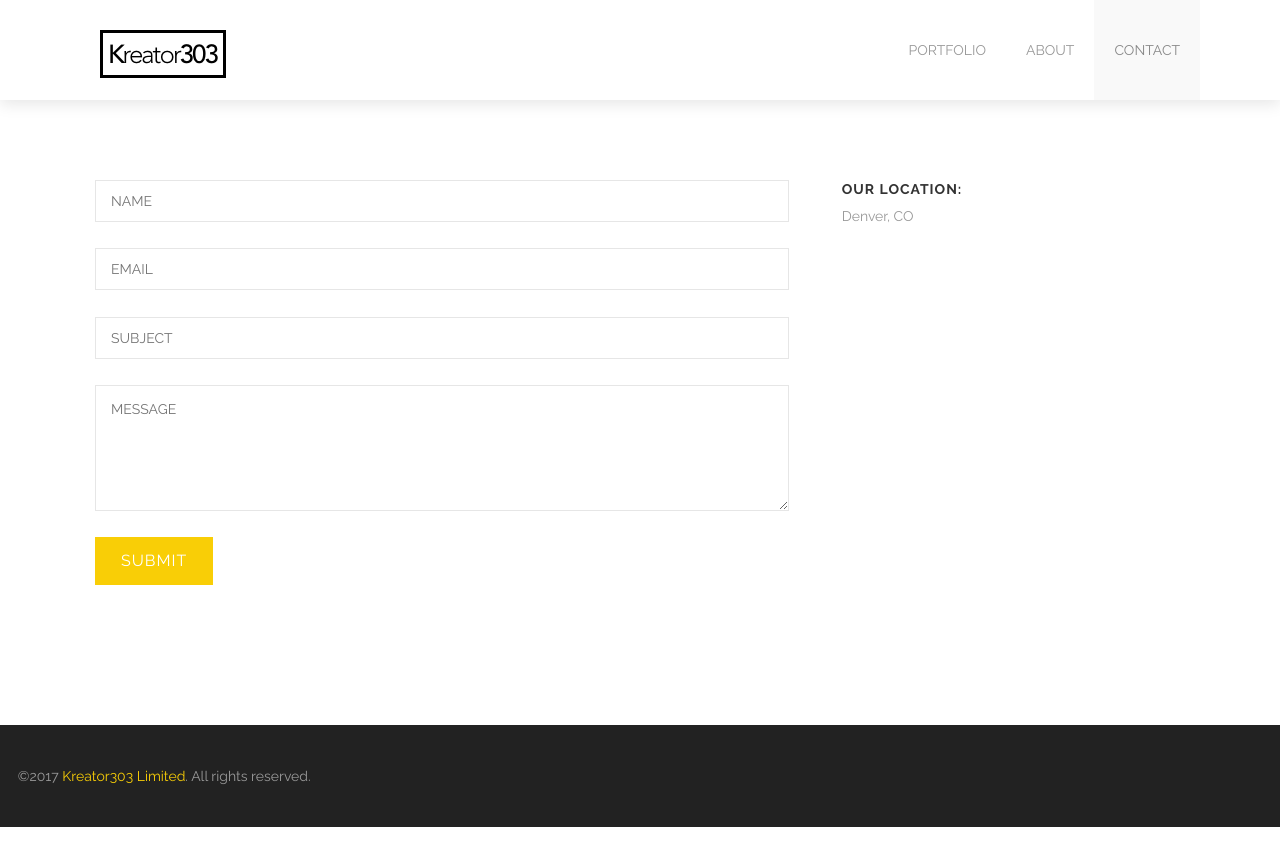
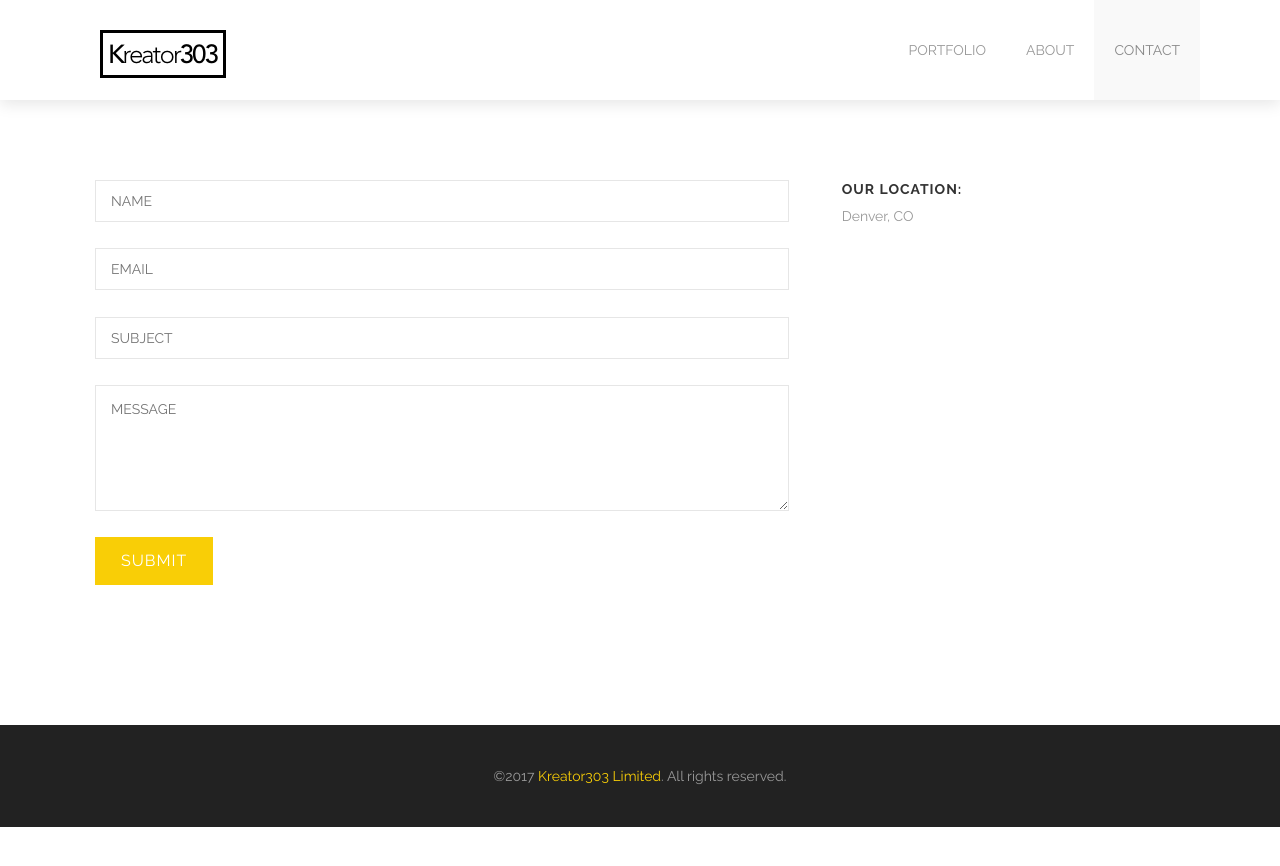
Before and after one commit to kreator303/kreator303.github.io, a Jekyll site: the page built from contact.html, in a window 1280 px wide. Shown: the top 866 px of the page. Built offline with Jekyll 4.4.1, drawn with Linux system fonts in a browser that asks for light colours.

Commit message:
Centering footer

```diff
--- a/_includes/footer.html
+++ b/_includes/footer.html
@@ -1,10 +1,10 @@
 <div id='footer'>
   <div class='two spacing'></div>
   <div>
-
-    <p>&nbsp;&nbsp;&nbsp;&nbsp;&nbsp;©2017 <a href='index.html'>
+    <center>
+      <p>©2017 <a href='index.html'>
 {{site.title}}</a>. All rights reserved.</p>
-
+    </center>
   </div>
   <div class='one spacing'></div>
 </div>
```
